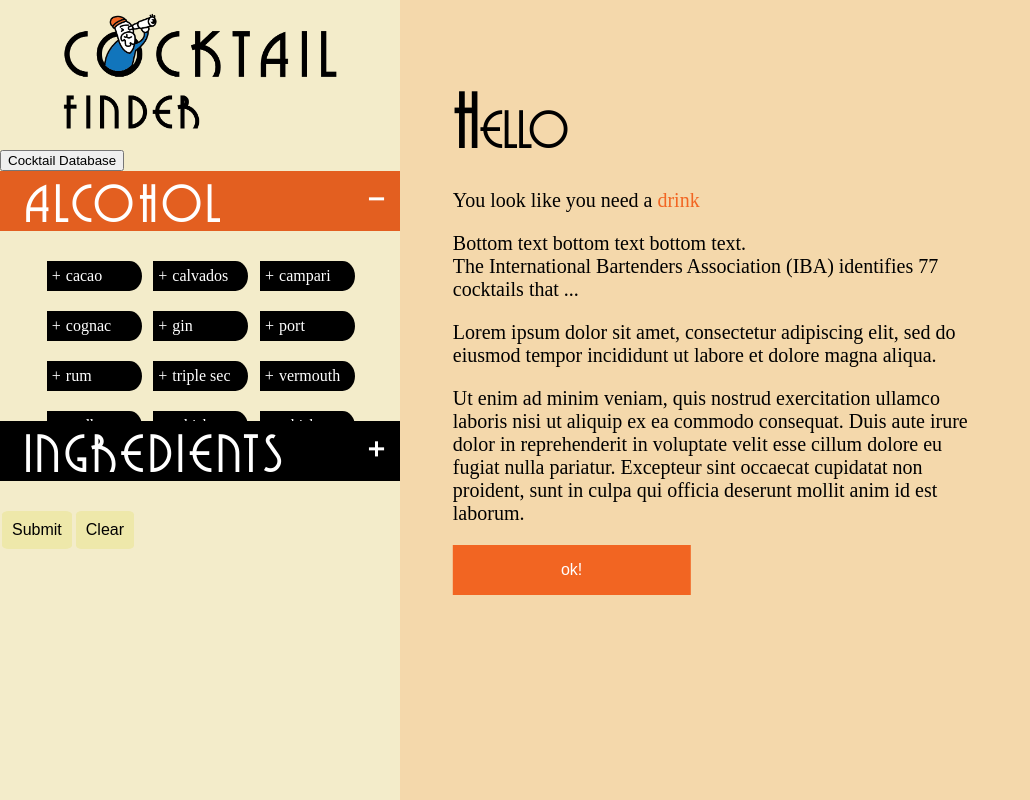
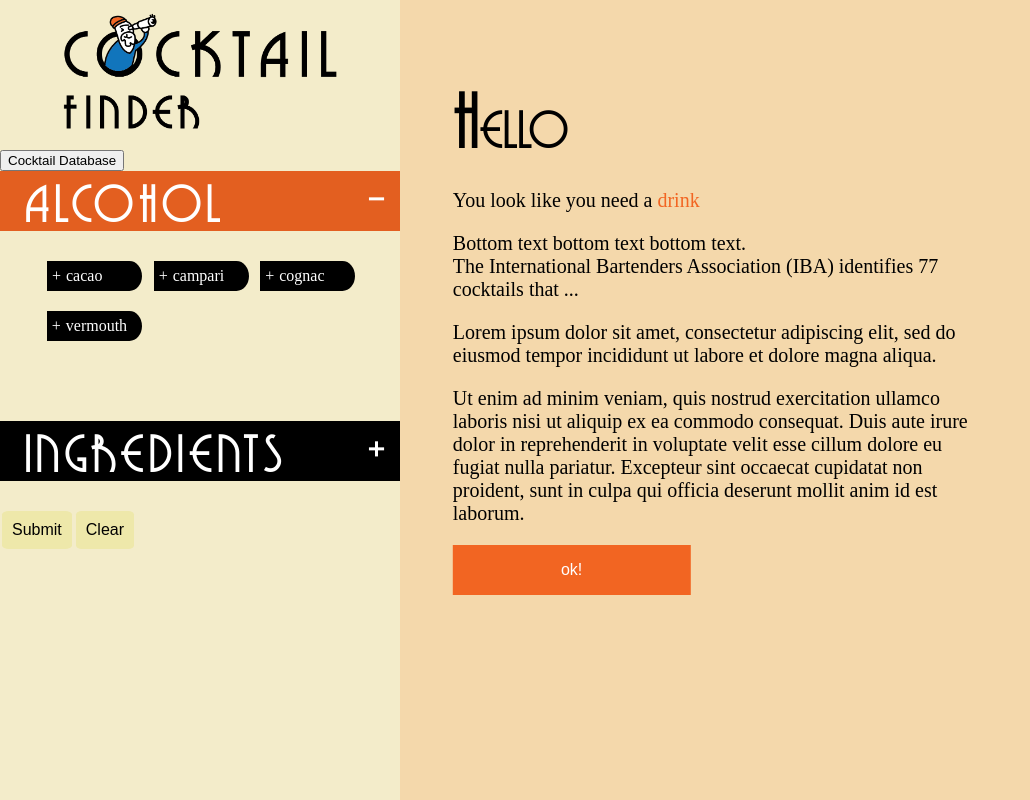
Before and after one commit to PGalicia/CocktailFinder, a React (Create React App) app: page / in a window 1280 px wide. Shown: the whole page, without its empty margins (0-1030 px from the left). Built offline with nearby package versions, Linux system fonts and the light colour scheme.

Commit message:
Change tab icon

```diff
--- a/public/index.html
+++ b/public/index.html
@@ -1,15 +1,17 @@
 <!DOCTYPE html>
 <html lang="en">
-
   <head>
-  <meta charset="utf-8">
-  <meta name="viewport" content="width=device-width, initial-scale=1, shrink-to-fit=no">
-  <meta name="theme-color" content="#000000">
+    <meta charset="utf-8" />
+    <meta
+      name="viewport"
+      content="width=device-width, initial-scale=1, shrink-to-fit=no"
+    />
+    <meta name="theme-color" content="#000000" />
     <!--
       manifest.json provides metadata used when your web app is added to the
       homescreen on Android. See https://developers.google.com/web/fundamentals/engage-and-retain/web-app-manifest/
     -->
-  <link rel="manifest" href="%PUBLIC_URL%/manifest.json">
+    <link rel="manifest" href="%PUBLIC_URL%/manifest.json" />
     <!--
       Notice the use of %PUBLIC_URL% in the tags above.
       It will be replaced with the URL of the `public` folder during the build.
@@ -23,9 +25,7 @@
   </head>
 
   <body>
-  <noscript>
-    You need to enable JavaScript to run this app.
-  </noscript>
+    <noscript> You need to enable JavaScript to run this app. </noscript>
     <div id="root"></div>
     <!--
       This HTML file is a template.
@@ -38,5 +38,4 @@
       To create a production bundle, use `npm run build` or `yarn build`.
     -->
   </body>
-
 </html>
--- a/src/constants/cocktail.js
+++ b/src/constants/cocktail.js
@@ -1,6 +1,7 @@
 export const COCKTAILS = [
   {
     name: "Alexander",
+    description: "This is a cool drink!",
     // alcohol: ["Cognac", "Creme De Cacao"],
     alcohol: ["Cognac", "Cacao"],
     ingredients: ["cream"],
@@ -10,238 +11,258 @@
   },
   {
     name: "Americano",
+    description: "This is another cool drink!",
     alcohol: ["Campari", "Vermouth"],
     ingredients: ["soda water"],
     garnish: ["orange"],
     preparation: "Pour the Campari and vermouth over ice into glass, add a splash of soda water and garnish with half orange slice.",
     img: "test-img.png"
-  },
-  {
-    name: "Angel Face",
-    alcohol: ["Gin", "Calvados"],
-    ingredients: ["apricot brandy"],
-    garnish: [],
-    preparation: "Shake all ingredients with ice and strain contents into a cocktail glass.",
-    img: "test-img.png"
-  },
-  {
-    name: "Aviation",
-    alcohol: ["Gin"],
-    ingredients: ["creme de violette", "lemon juice", "maraschino liqueur"],
-    garnish: ["cherry"],
-    preparation: "Shake all ingredients with ice and strain contents into a cocktail glass.",
-    img: "test-img.png"
-  },
-  {
-    name: "Bacardi",
-    alcohol: ["Rum"],
-    ingredients: ["lime juice", "grenadine syrup"],
-    garnish: ["lime"],
-    preparation: "	Shake together with ice. Strain into glass and serve.",
-    img: "test-img.png"
-  },
-  {
-    name: "Between The Sheets",
-    alcohol: ["Cognac", "Rum", "Triple Sec"],
-    ingredients: ["lemon juice"],
-    garnish: [],
-    preparation: "Pour all ingredients into shaker with ice cubes, shake, strain into chilled cocktail glass.",
-    img: "test-img.png"
-  },
-  {
-    name: "Casino",
-    alcohol: ["Gin"],
-    ingredients: ["maraschino", "orange bitters", "lemon juice"],
-    garnish: ["lemon", "maraschino cherry"],
-    preparation: "	Pour all ingredients into shaker with ice cubes. Shake well. Strain into chilled cocktail glass. Garnish with a lemon twist and a maraschino cherry. Serve without a straw.",
-    img: "test-img.png"
-  },
-  {
-    name: "Clover Club",
-    alcohol: ["Gin"],
-    ingredients: ["lemon juice", "raspberry syrup", "egg white"],
-    garnish: [],
-    preparation: "Dry shake ingredients to emulsify, add ice, shake and served straight up.",
-    img: "test-img.png"
-  },
-  {
-    name: "Daiquiri",
-    alcohol: ["Rum"],
-    ingredients: ["lime juice", "simple syrup"],
-    garnish: [],
-    preparation: "Pour all ingredients into shaker with ice cubes. Shake well. Double Strain in chilled cocktail glass.",
-    img: "test-img.png"
-  },
-  {
-    name: "Derby",
-    alcohol: ["Gin"],
-    ingredients: ["peach bitters", "mint leaves"],
-    garnish: ["mint leaves"],
-    preparation: "Pour all ingredients into a mixing glass with ice. Stir. Strain into a cocktail glass. Garnish with a sprig of fresh mint in the drink.",
-    img: "test-img.png"
-  },
-  {
-    name: "Dry Martini",
-    alcohol: ["Gin"],
-    ingredients: ["vermouth"],
-    garnish: ["olive", "lemon twist"],
-    preparation: "Straight: Pour all ingredients into mixing glass with ice cubes. Stir well. Strain in chilled martini cocktail glass. Squeeze oil from lemon peel onto the drink, or garnish with olive.",
-    img: "test-img.png"
-  },
-  {
-    name: "Gin Fizz",
-    alcohol: ["Gin"],
-    ingredients: ["lemon juice", "gomme syrup", "soda water"],
-    garnish: ["lemon slice"],
-    preparation: "Shake all ingredients with ice cubes, except soda water. Pour into glass. Top with soda water.",
-    img: "test-img.png"
-  },
-  {
-    name: "John Collins",
-    alcohol: ["Gin"],
-    ingredients: ["lemon juice", "sugar syrup", "carbonated water"],
-    garnish: ["lemon slice", "maraschino cherry"],
-    preparation: "Pour all ingredients directly into highball glass filled with ice. Stir gently. Garnish. Add a dash of Angostura bitters.",
-    img: "test-img.png"
-  },
-  {
-    name: "Manhattan",
-    alcohol: ["Whiskey"],
-    ingredients: ["vermouth", "angostura bitters"],
-    garnish: ["maraschino cherry"],
-    preparation: "	Stirred over ice, strained into a chilled glass, garnished, and served up.",
-    img: "test-img.png"
-  },
-  {
-    name: "Mary Pickford",
-    alcohol: ["Rum"],
-    ingredients: ["pineapple juice", "grenadine", "maraschino"],
-    garnish: [],
-    preparation: "Shake and strain into a chilled large cocktail glass.",
-    img: "test-img.png"
-  },
-  {
-    name: "Monkey Gland",
-    alcohol: ["Gin"],
-    ingredients: ["orange juice", "absinthe", "grenadine"],
-    garnish: [],
-    preparation: "Shake well over ice cubes in a shaker, strain into a chilled cocktail glass.",
-    img: "test-img.png"
-  },
-  {
-    name: "Negroni",
-    alcohol: ["Gin", "Vermouth", "Campari"],
-    ingredients: [],
-    garnish: ["orange slice"],
-    preparation: "Stir into glass over ice, garnish and serve.",
-    img: "test-img.png"
-  },
-  {
-    name: "Old Fashioned",
-    alcohol: ["Whiskey"],
-    ingredients: ["sugar cube"],
-    garnish: ["orange twist", "cherry"],
-    preparation: "Place sugar cube in old fashioned glass and saturate with bitters, add a dash of plain water. Muddle until dissolved. Fill the glass with ice cubes and add whiskey. Garnish with orange twist, and a cocktail cherry.",
-    img: "test-img.png"
-  },
-  {
-    name: "Paradise",
-    alcohol: ["Gin"],
-    ingredients: ["apricot brandy", "orange juice"],
-    garnish: [],
-    preparation: "Shake together over ice. Strain into cocktail glass and serve chilled.",
-    img: "test-img.png"
-  },
-  {
-    name: "Planter's Punch",
-    alcohol: ["Rum"],
-    ingredients: ["orange juice", "pineapple juice", "lemon juice", "grenadine syrup", "sugar syrup", "angostura bitters"],
-    garnish: ["cherry", "pineapple slice"],
-    preparation: "Pour all ingredients, except the bitters, into shaker filled with ice. Shake well. Pour into large glass, filled with ice. Add Angostura bitters, 'on top'. Garnish with cocktail cherry and pineapple.",
-    img: "test-img.png"
-  },
-  {
-    name: "Porto Flip",
-    alcohol: ["Port"],
-    ingredients: ["brandy", "egg yolk"],
-    garnish: ["grated nutmeg"],
-    preparation: "Shake ingredients together in a mixer with ice. Strain into glass, garnish and serve",
-    img: "test-img.png"
-  },
-  {
-    name: "Ramos Gin Fizz",
-    alcohol: ["Gin"],
-    ingredients: ["lime juice", "simple syrup", "cream", "egg white", "orange flower water", "vanilla extract", "soda water"],
-    garnish: [],
-    preparation: "All ingredients except the soda are poured in a mixing glass, dry shaken (no ice) for two minutes, then ice is added and shaken hard for another minute",
-    img: "test-img.png"
-  },
-  {
-    name: "Rusty Nail",
-    // alcohol: ["Scotch Whisky"],
-    alcohol: ["Whisky"],
-    ingredients: ["drambuie"],
-    garnish: ["lemon twist"],
-    preparation: "Pour all ingredients directly into old-fashioned glass filled with ice. Stir gently. Garnish with a lemon twist. Serve.",
-    img: "test-img.png"
-  },
-  {
-    name: "Sazerac",
-    alcohol: ["Cognac"],
-    ingredients: ["absinthe", "sugar cube", "peychaud's bitters"],
-    garnish: ["lemon peel"],
-    preparation: "Rinse a chilled old-fashioned glass with the absinthe, add crushed ice, and set it aside. Stir the remaining ingredients over ice and set it aside. Discard the ice and any excess absinthe from the prepared glass, and strain the drink into the glass. Add the lemon peel for garnish",
-    img: "test-img.png"
-  },
-  {
-    name: "Screwdriver",
-    alcohol: ["Vodka"],
-    ingredients: ["orange juice"],
-    garnish: ["orange slice"],
-    preparation: "Mix in a highball glass with ice. Garnish and serve.",
-    img: "test-img.png"
-  },
-  {
-    name: "Sidecar",
-    alcohol: ["Cognac"],
-    ingredients: ["triple sec", "lemon juice"],
-    garnish: [],
-    preparation: "Pour all ingredients into cocktail shaker filled with ice. Shake well and strain into cocktail glass.",
-    img: "test-img.png"
-  },
-  {
-    name: "Stinger",
-    alcohol: ["Cognac"],
-    ingredients: ["white creme de menthe"],
-    garnish: [],
-    preparation: "Pour in a mixing glass with ice, stir and strain into a cocktail glass. May also be served on rocks in a rocks glass.",
-    img: "test-img.png"
-  },
-  {
-    name: "Tuxedo",
-    alcohol: ["Gin"],
-    ingredients: ["vermouth", "maraschino", "absinthe", "orange bitters"],
-    garnish: ["cherry", "lemon zest"],
-    preparation: "Stir all ingredients with ice and strain into a cocktail glass. Garnish with a cherry and a twist of lemon zest.",
-    img: "test-img.png"
-  },
-  {
-    name: "Whiskey Sour",
-    alcohol: ["Whiskey"],
-    ingredients: ["lemon juice", "gomme syrup", "egg white"],
-    garnish: ["maraschino cherry", "orange slice"],
-    preparation: "Shake with ice. Strain into chilled glass, garnish and serve.",
-    img: "test-img.png"
-  },
-  {
-    name: "White Lady",
-    alcohol: ["Gin"],
-    ingredients: ["triple sec", "lemon juice"],
-    garnish: [],
-    preparation: "Add all ingredients into cocktail shaker filled with ice. Shake well and strain into large cocktail glass.",
-    img: "test-img.png"
   }
 ];
+// export const COCKTAILS = [
+//   {
+//     name: "Alexander",
+//     // alcohol: ["Cognac", "Creme De Cacao"],
+//     alcohol: ["Cognac", "Cacao"],
+//     ingredients: ["cream"],
+//     garnish: ["nutmeg"],
+//     preparation: "Shake all ingredients with ice and strain contents into a cocktail glass. Sprinkle nutmeg on top and serve.",
+//     img: "test-img.png"
+//   },
+//   {
+//     name: "Americano",
+//     alcohol: ["Campari", "Vermouth"],
+//     ingredients: ["soda water"],
+//     garnish: ["orange"],
+//     preparation: "Pour the Campari and vermouth over ice into glass, add a splash of soda water and garnish with half orange slice.",
+//     img: "test-img.png"
+//   },
+//   {
+//     name: "Angel Face",
+//     alcohol: ["Gin", "Calvados"],
+//     ingredients: ["apricot brandy"],
+//     garnish: [],
+//     preparation: "Shake all ingredients with ice and strain contents into a cocktail glass.",
+//     img: "test-img.png"
+//   },
+//   {
+//     name: "Aviation",
+//     alcohol: ["Gin"],
+//     ingredients: ["creme de violette", "lemon juice", "maraschino liqueur"],
+//     garnish: ["cherry"],
+//     preparation: "Shake all ingredients with ice and strain contents into a cocktail glass.",
+//     img: "test-img.png"
+//   },
+//   {
+//     name: "Bacardi",
+//     alcohol: ["Rum"],
+//     ingredients: ["lime juice", "grenadine syrup"],
+//     garnish: ["lime"],
+//     preparation: "	Shake together with ice. Strain into glass and serve.",
+//     img: "test-img.png"
+//   },
+//   {
+//     name: "Between The Sheets",
+//     alcohol: ["Cognac", "Rum", "Triple Sec"],
+//     ingredients: ["lemon juice"],
+//     garnish: [],
+//     preparation: "Pour all ingredients into shaker with ice cubes, shake, strain into chilled cocktail glass.",
+//     img: "test-img.png"
+//   },
+//   {
+//     name: "Casino",
+//     alcohol: ["Gin"],
+//     ingredients: ["maraschino", "orange bitters", "lemon juice"],
+//     garnish: ["lemon", "maraschino cherry"],
+//     preparation: "	Pour all ingredients into shaker with ice cubes. Shake well. Strain into chilled cocktail glass. Garnish with a lemon twist and a maraschino cherry. Serve without a straw.",
+//     img: "test-img.png"
+//   },
+//   {
+//     name: "Clover Club",
+//     alcohol: ["Gin"],
+//     ingredients: ["lemon juice", "raspberry syrup", "egg white"],
+//     garnish: [],
+//     preparation: "Dry shake ingredients to emulsify, add ice, shake and served straight up.",
+//     img: "test-img.png"
+//   },
+//   {
+//     name: "Daiquiri",
+//     alcohol: ["Rum"],
+//     ingredients: ["lime juice", "simple syrup"],
+//     garnish: [],
+//     preparation: "Pour all ingredients into shaker with ice cubes. Shake well. Double Strain in chilled cocktail glass.",
+//     img: "test-img.png"
+//   },
+//   {
+//     name: "Derby",
+//     alcohol: ["Gin"],
+//     ingredients: ["peach bitters", "mint leaves"],
+//     garnish: ["mint leaves"],
+//     preparation: "Pour all ingredients into a mixing glass with ice. Stir. Strain into a cocktail glass. Garnish with a sprig of fresh mint in the drink.",
+//     img: "test-img.png"
+//   },
+//   {
+//     name: "Dry Martini",
+//     alcohol: ["Gin"],
+//     ingredients: ["vermouth"],
+//     garnish: ["olive", "lemon twist"],
+//     preparation: "Straight: Pour all ingredients into mixing glass with ice cubes. Stir well. Strain in chilled martini cocktail glass. Squeeze oil from lemon peel onto the drink, or garnish with olive.",
+//     img: "test-img.png"
+//   },
+//   {
+//     name: "Gin Fizz",
+//     alcohol: ["Gin"],
+//     ingredients: ["lemon juice", "gomme syrup", "soda water"],
+//     garnish: ["lemon slice"],
+//     preparation: "Shake all ingredients with ice cubes, except soda water. Pour into glass. Top with soda water.",
+//     img: "test-img.png"
+//   },
+//   {
+//     name: "John Collins",
+//     alcohol: ["Gin"],
+//     ingredients: ["lemon juice", "sugar syrup", "carbonated water"],
+//     garnish: ["lemon slice", "maraschino cherry"],
+//     preparation: "Pour all ingredients directly into highball glass filled with ice. Stir gently. Garnish. Add a dash of Angostura bitters.",
+//     img: "test-img.png"
+//   },
+//   {
+//     name: "Manhattan",
+//     alcohol: ["Whiskey"],
+//     ingredients: ["vermouth", "angostura bitters"],
+//     garnish: ["maraschino cherry"],
+//     preparation: "	Stirred over ice, strained into a chilled glass, garnished, and served up.",
+//     img: "test-img.png"
+//   },
+//   {
+//     name: "Mary Pickford",
+//     alcohol: ["Rum"],
+//     ingredients: ["pineapple juice", "grenadine", "maraschino"],
+//     garnish: [],
+//     preparation: "Shake and strain into a chilled large cocktail glass.",
+//     img: "test-img.png"
+//   },
+//   {
+//     name: "Monkey Gland",
+//     alcohol: ["Gin"],
+//     ingredients: ["orange juice", "absinthe", "grenadine"],
+//     garnish: [],
+//     preparation: "Shake well over ice cubes in a shaker, strain into a chilled cocktail glass.",
+//     img: "test-img.png"
+//   },
+//   {
+//     name: "Negroni",
+//     alcohol: ["Gin", "Vermouth", "Campari"],
+//     ingredients: [],
+//     garnish: ["orange slice"],
+//     preparation: "Stir into glass over ice, garnish and serve.",
+//     img: "test-img.png"
+//   },
+//   {
+//     name: "Old Fashioned",
+//     alcohol: ["Whiskey"],
+//     ingredients: ["sugar cube"],
+//     garnish: ["orange twist", "cherry"],
+//     preparation: "Place sugar cube in old fashioned glass and saturate with bitters, add a dash of plain water. Muddle until dissolved. Fill the glass with ice cubes and add whiskey. Garnish with orange twist, and a cocktail cherry.",
+//     img: "test-img.png"
+//   },
+//   {
+//     name: "Paradise",
+//     alcohol: ["Gin"],
+//     ingredients: ["apricot brandy", "orange juice"],
+//     garnish: [],
+//     preparation: "Shake together over ice. Strain into cocktail glass and serve chilled.",
+//     img: "test-img.png"
+//   },
+//   {
+//     name: "Planter's Punch",
+//     alcohol: ["Rum"],
+//     ingredients: ["orange juice", "pineapple juice", "lemon juice", "grenadine syrup", "sugar syrup", "angostura bitters"],
+//     garnish: ["cherry", "pineapple slice"],
+//     preparation: "Pour all ingredients, except the bitters, into shaker filled with ice. Shake well. Pour into large glass, filled with ice. Add Angostura bitters, 'on top'. Garnish with cocktail cherry and pineapple.",
+//     img: "test-img.png"
+//   },
+//   {
+//     name: "Porto Flip",
+//     alcohol: ["Port"],
+//     ingredients: ["brandy", "egg yolk"],
+//     garnish: ["grated nutmeg"],
+//     preparation: "Shake ingredients together in a mixer with ice. Strain into glass, garnish and serve",
+//     img: "test-img.png"
+//   },
+//   {
+//     name: "Ramos Gin Fizz",
+//     alcohol: ["Gin"],
+//     ingredients: ["lime juice", "simple syrup", "cream", "egg white", "orange flower water", "vanilla extract", "soda water"],
+//     garnish: [],
+//     preparation: "All ingredients except the soda are poured in a mixing glass, dry shaken (no ice) for two minutes, then ice is added and shaken hard for another minute",
+//     img: "test-img.png"
+//   },
+//   {
+//     name: "Rusty Nail",
+//     // alcohol: ["Scotch Whisky"],
+//     alcohol: ["Whisky"],
+//     ingredients: ["drambuie"],
+//     garnish: ["lemon twist"],
+//     preparation: "Pour all ingredients directly into old-fashioned glass filled with ice. Stir gently. Garnish with a lemon twist. Serve.",
+//     img: "test-img.png"
+//   },
+//   {
+//     name: "Sazerac",
+//     alcohol: ["Cognac"],
+//     ingredients: ["absinthe", "sugar cube", "peychaud's bitters"],
+//     garnish: ["lemon peel"],
+//     preparation: "Rinse a chilled old-fashioned glass with the absinthe, add crushed ice, and set it aside. Stir the remaining ingredients over ice and set it aside. Discard the ice and any excess absinthe from the prepared glass, and strain the drink into the glass. Add the lemon peel for garnish",
+//     img: "test-img.png"
+//   },
+//   {
+//     name: "Screwdriver",
+//     alcohol: ["Vodka"],
+//     ingredients: ["orange juice"],
+//     garnish: ["orange slice"],
+//     preparation: "Mix in a highball glass with ice. Garnish and serve.",
+//     img: "test-img.png"
+//   },
+//   {
+//     name: "Sidecar",
+//     alcohol: ["Cognac"],
+//     ingredients: ["triple sec", "lemon juice"],
+//     garnish: [],
+//     preparation: "Pour all ingredients into cocktail shaker filled with ice. Shake well and strain into cocktail glass.",
+//     img: "test-img.png"
+//   },
+//   {
+//     name: "Stinger",
+//     alcohol: ["Cognac"],
+//     ingredients: ["white creme de menthe"],
+//     garnish: [],
+//     preparation: "Pour in a mixing glass with ice, stir and strain into a cocktail glass. May also be served on rocks in a rocks glass.",
+//     img: "test-img.png"
+//   },
+//   {
+//     name: "Tuxedo",
+//     alcohol: ["Gin"],
+//     ingredients: ["vermouth", "maraschino", "absinthe", "orange bitters"],
+//     garnish: ["cherry", "lemon zest"],
+//     preparation: "Stir all ingredients with ice and strain into a cocktail glass. Garnish with a cherry and a twist of lemon zest.",
+//     img: "test-img.png"
+//   },
+//   {
+//     name: "Whiskey Sour",
+//     alcohol: ["Whiskey"],
+//     ingredients: ["lemon juice", "gomme syrup", "egg white"],
+//     garnish: ["maraschino cherry", "orange slice"],
+//     preparation: "Shake with ice. Strain into chilled glass, garnish and serve.",
+//     img: "test-img.png"
+//   },
+//   {
+//     name: "White Lady",
+//     alcohol: ["Gin"],
+//     ingredients: ["triple sec", "lemon juice"],
+//     garnish: [],
+//     preparation: "Add all ingredients into cocktail shaker filled with ice. Shake well and strain into large cocktail glass.",
+//     img: "test-img.png"
+//   }
+// ];
 
 // export const COCKTAILS = {
 //   "Alexander": {
```
Also changed, not shown: 2 other files (tests, documents, lock files or other folders). Lines whose indentation alone changed are shown as unchanged.
